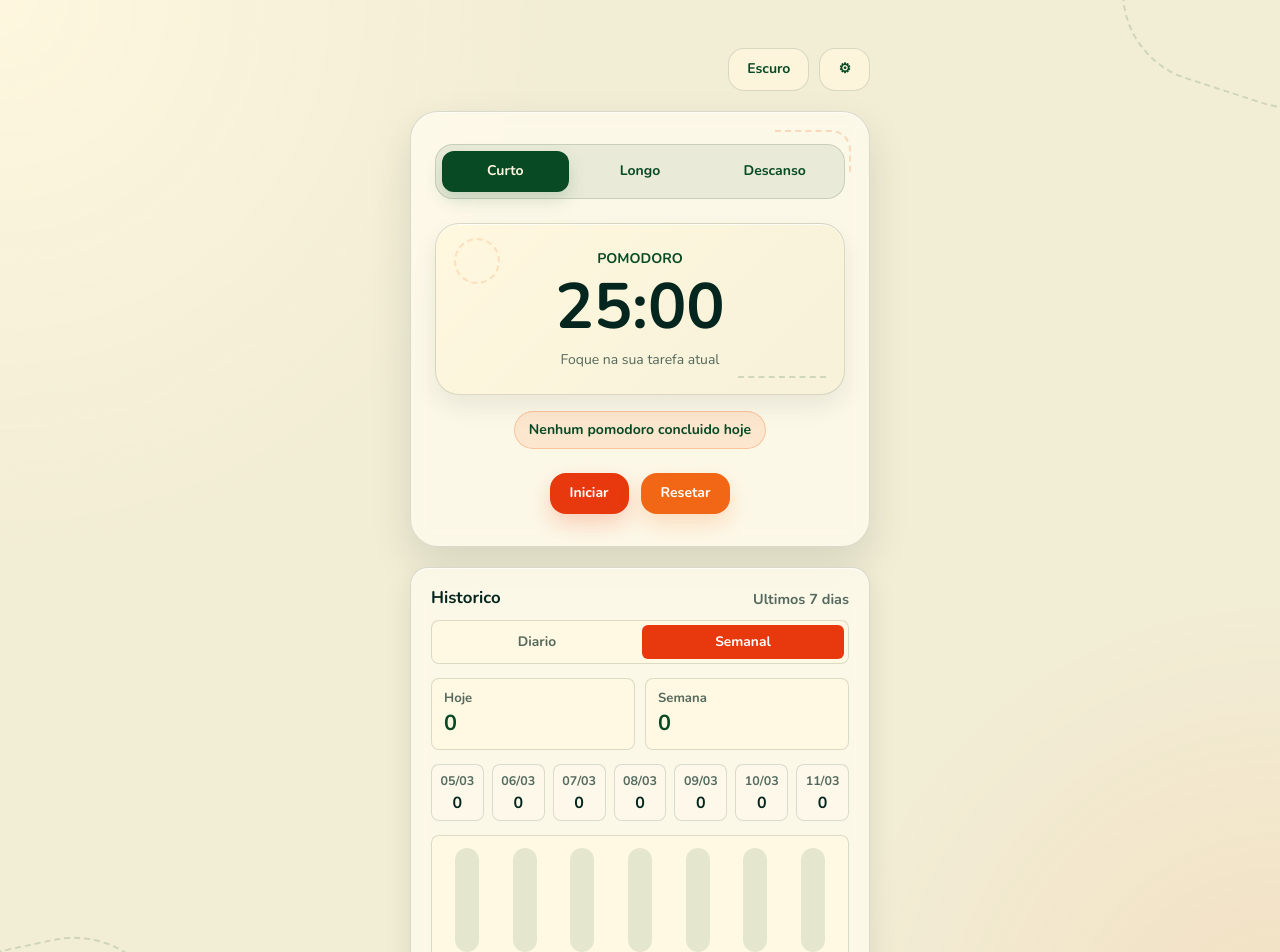
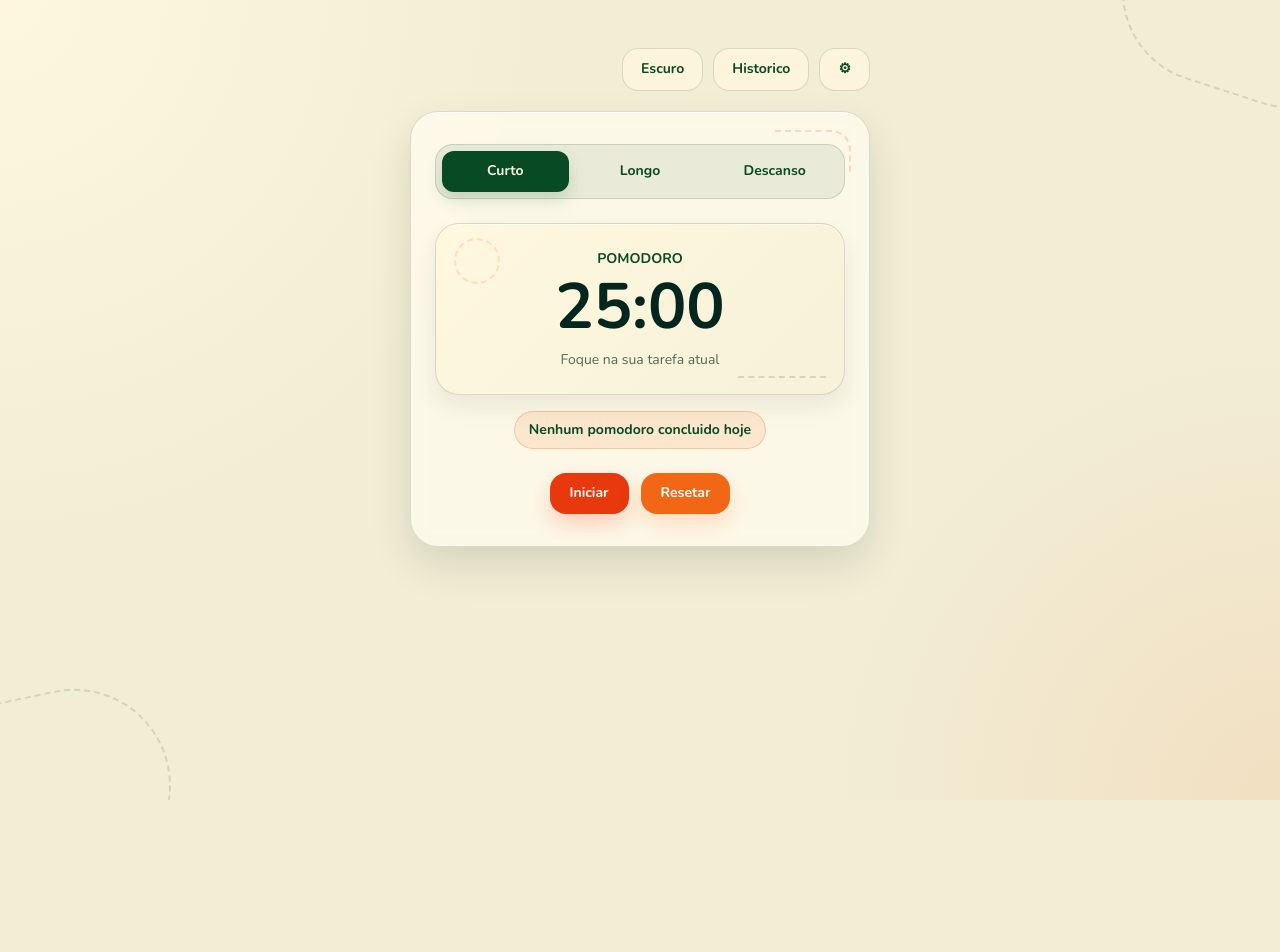
Before and after one commit to LuizOtavioTG/pomodoro-timer, an Angular app in the folder frontend/pomodoro-frontend/: page / in a window 1280 px wide. Shown: the top 952 px of the page. After the commit the page ends 800 px from the top, so only its background shows below. Built offline with nearby package versions, Linux system fonts and the light colour scheme.

Commit message:
refactor: show pomodoro history in a modal

```diff
--- a/frontend/pomodoro-frontend/src/app/pomodoro-container/pomodoro-container.html
+++ b/frontend/pomodoro-frontend/src/app/pomodoro-container/pomodoro-container.html
@@ -8,6 +8,17 @@
       (click)="toggleTheme()"
     >
       {{ isDarkMode ? 'Claro' : 'Escuro' }}
+    </button>
+
+    <button
+      type="button"
+      class="history-button"
+      aria-label="Abrir historico"
+      [attr.aria-expanded]="isHistoryModalOpen"
+      aria-controls="history-summary"
+      (click)="openHistoryModal()"
+    >
+      Historico
     </button>
 
     <button
@@ -41,9 +52,20 @@
     ></app-timer-controls>
   </div>
 
-  <section class="history-summary" aria-labelledby="history-summary-title">
+</div>
+
+<app-modal
+  [isOpen]="isHistoryModalOpen"
+  title="Historico"
+  (closed)="closeHistoryModal()"
+>
+  <section
+    id="history-summary"
+    class="history-summary"
+    aria-label="Historico de pomodoros"
+    modalBody
+  >
     <div class="history-heading">
-      <h2 id="history-summary-title">Historico</h2>
       <p>{{ historyPeriodLabel }}</p>
     </div>
 
@@ -125,7 +147,7 @@
       }
     </div>
   </section>
-</div>
+</app-modal>
 
 <app-modal
   [isOpen]="isSettingsModalOpen"
--- a/frontend/pomodoro-frontend/src/app/pomodoro-container/pomodoro-container.scss
+++ b/frontend/pomodoro-frontend/src/app/pomodoro-container/pomodoro-container.scss
@@ -135,31 +135,18 @@
 .history-summary {
   box-sizing: border-box;
   width: 100%;
-  background: var(--color-surface);
-  border: 1px solid var(--color-border);
-  border-radius: 18px;
-  padding: 20px;
-  box-shadow: 0 12px 28px rgba(4, 38, 30, 0.1), var(--shadow-inset-soft);
-  backdrop-filter: blur(10px);
 }
 
 .history-heading {
   display: flex;
   align-items: flex-end;
-  justify-content: space-between;
+  justify-content: flex-end;
   gap: 16px;
   margin-bottom: 12px;
 }
 
-.history-heading h2,
 .history-heading p {
   margin: 0;
-}
-
-.history-heading h2 {
-  color: var(--color-deep-teal);
-  font-size: 1.05rem;
-  line-height: 1.2;
 }
 
 .history-heading p {
@@ -325,6 +312,7 @@
 }
 
 .settings-button,
+.history-button,
 .theme-button,
 .modal-action-button {
   border: none;
@@ -339,6 +327,7 @@
 }
 
 .settings-button,
+.history-button,
 .theme-button {
   border: 1px solid var(--color-border);
   background: var(--color-subtle-surface);
@@ -346,12 +335,14 @@
 }
 
 .settings-button:hover,
+.history-button:hover,
 .theme-button:hover,
 .modal-action-button:hover {
   transform: translateY(-1px);
 }
 
 .settings-button:hover,
+.history-button:hover,
 .theme-button:hover {
   background: var(--color-subtle-hover);
 }
@@ -414,6 +405,7 @@
   }
 
   .settings-button,
+  .history-button,
   .theme-button {
     width: 100%;
   }
--- a/frontend/pomodoro-frontend/src/app/pomodoro-container/pomodoro-container.ts
+++ b/frontend/pomodoro-frontend/src/app/pomodoro-container/pomodoro-container.ts
@@ -62,6 +62,7 @@ export class PomodoroContainer implements OnDestroy {
   private documentTitleTimerSubscription?: Subscription;
 
   isSettingsModalOpen = false;
+  isHistoryModalOpen = false;
   isDarkMode = this.loadThemePreference() === 'dark';
   selectedHistoryView: HistoryViewMode = 'weekly';
   weeklyHistory: PomodoroDailyHistoryEntry[] =
@@ -229,6 +230,15 @@ export class PomodoroContainer implements OnDestroy {
   toggleTheme(): void {
     this.isDarkMode = !this.isDarkMode;
     this.saveThemePreference(this.isDarkMode ? 'dark' : 'light');
+  }
+
+  openHistoryModal(): void {
+    this.refreshHistory();
+    this.isHistoryModalOpen = true;
+  }
+
+  closeHistoryModal(): void {
+    this.isHistoryModalOpen = false;
   }
 
   openSettingsModal(): void {
```
Also changed, not shown: 1 other file (tests, documents, lock files or other folders).
